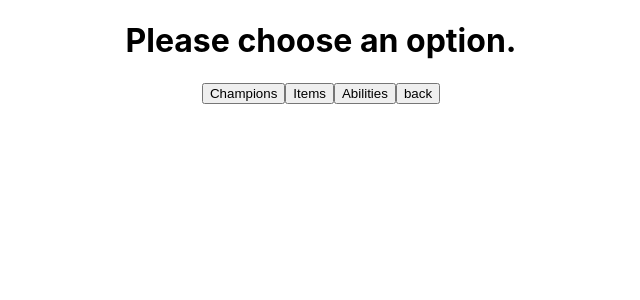
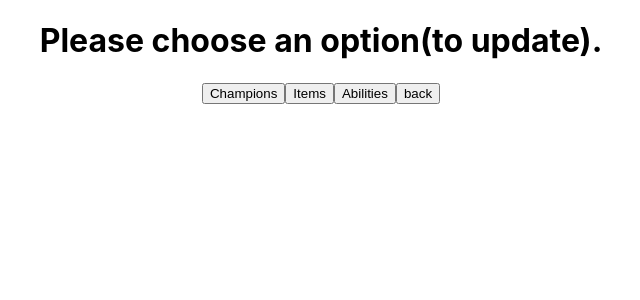
Before and after one commit to Billy1106/LoLAnalyzer, a React (Create React App) app in the folder client/: page /riotemployee in a window 1280 px wide. Both pictures are taken after a click on the button "Update". Shown: the top 300 px of the page, without its empty margins (319-959 px from the left). Built offline with nearby package versions, Linux system fonts and the light colour scheme.

Commit message:
Edit the ChooseTable and RiotEmployee
Added some "trace-back-able" function to the webpage.

```diff
--- a/client/src/component/ChooseTable.jsx
+++ b/client/src/component/ChooseTable.jsx
@@ -1,13 +1,14 @@
 import React from "react";
-import { useNavigate } from "react-router-dom";
+import { useNavigate,useLocation } from "react-router-dom";
 
 export const ChooseTable = () => {
 
     const navigate = useNavigate();
+    const location = useLocation();
 
     return (
         <div className="choosetable">
-            <h1>Please choose an option.</h1>
+            <h1>Please choose an option{location.state.action}</h1>
             <button onClick = {() => navigate("/riotemployee/choosetable/update", {state:{table: "champion"}})}>Champions</button>
             <button onClick = {() => navigate("/riotemployee/choosetable/update", {state:{table: "item"}})}>Items</button>
             <button onClick = {() => navigate("/riotemployee/choosetable/update", {state:{table: "ability"}})}>Abilities</button>
--- a/client/src/component/RiotEmployee.jsx
+++ b/client/src/component/RiotEmployee.jsx
@@ -8,7 +8,7 @@
     return (
         <div className="riotemployee">
             <h1>Welcome, Riot employee.</h1>
-            <button onClick = {() => navigate("/riotemployee/choosetable")}>Update</button>
+            <button onClick = {() => navigate("/riotemployee/choosetable",{state:{action: "(to update)."}})}>Update</button>
             <button onClick={() => navigate("/")}>back</button>
             <button onClick={() => navigate("/")}>Delete</button>
             <button onClick={() => navigate("/")}>Insert</button>
```
